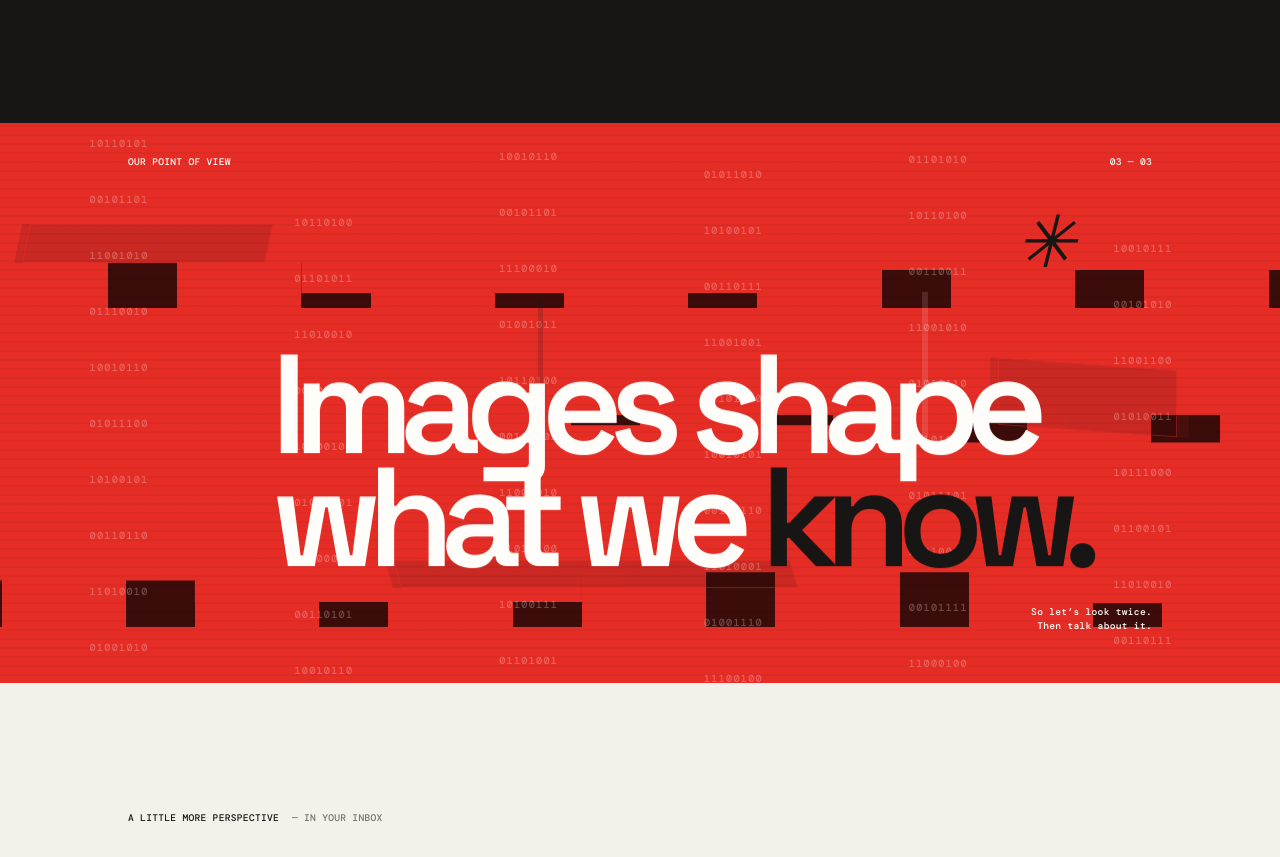
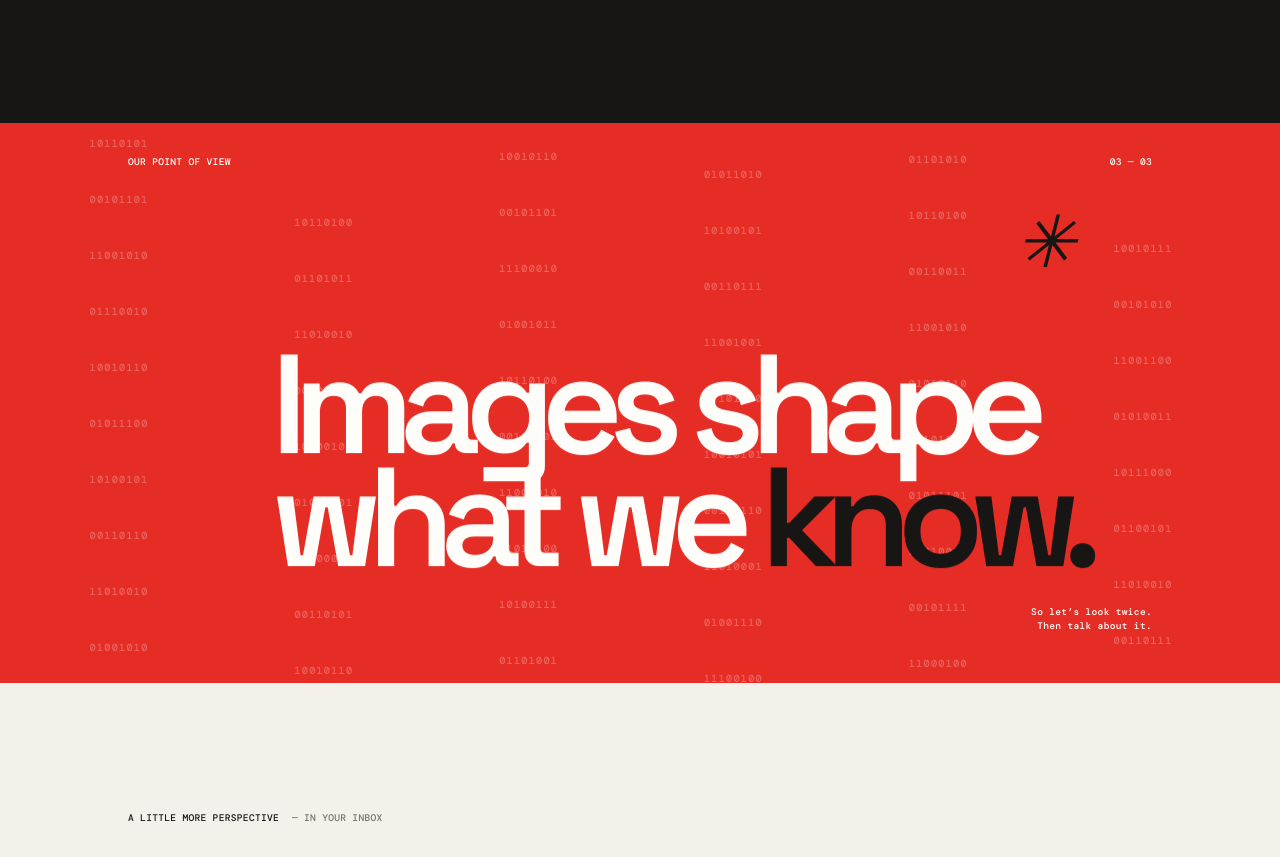
Before and after one commit to justrgreene/culturescreens, a plain HTML site: page index.html in a window 1280 px wide. Shown: the part 2240-3097 px from the top of the page. Drawn offline with nearby package versions, Linux system fonts and the light colour scheme.

Commit message:
Remove manifesto degradation effects
Co-authored-by: Copilot <223556219+Copilot@users.noreply.github.com>

```diff
--- a/index.html
+++ b/index.html
@@ -97,14 +97,6 @@
 
       <section class="manifesto">
         <div class="manifesto-top"><span>Our point of view</span><span>03 — 03</span></div>
-        <div class="manifesto-degradation" aria-hidden="true">
-          <span class="degradation-band band-one"></span>
-          <span class="degradation-band band-two"></span>
-          <span class="degradation-band band-three"></span>
-          <span class="degradation-block block-one"></span>
-          <span class="degradation-block block-two"></span>
-          <span class="degradation-block block-three"></span>
-        </div>
         <div class="binary-rain" aria-hidden="true">
           <span class="binary-column">
             <span class="binary-track"><span class="binary-sequence"><span>01001010</span><span>10110101</span><span>00101101</span><span>11001010</span><span>01110010</span><span>10010110</span><span>01011100</span><span>10100101</span><span>00110110</span><span>11010010</span></span><span class="binary-sequence"><span>01001010</span><span>10110101</span><span>00101101</span><span>11001010</span><span>01110010</span><span>10010110</span><span>01011100</span><span>10100101</span><span>00110110</span><span>11010010</span></span></span>
--- a/styles.css
+++ b/styles.css
@@ -97,58 +97,6 @@ button, input { font: inherit; }
 .story-card:hover .card-arrow { transform: translate(3px,-3px); }
 
 .manifesto { position: relative; min-height: 560px; overflow: hidden; padding: 2rem 10vw 3rem; background: var(--red); color: var(--white); isolation: isolate; }
-.manifesto::before,
-.manifesto::after {
-  position: absolute;
-  z-index: 0;
-  inset: 0;
-  pointer-events: none;
-  content: "";
-}
-.manifesto::before {
-  background:
-    repeating-linear-gradient(0deg, transparent 0 7px, rgba(23,22,21,.13) 8px, transparent 9px),
-    repeating-linear-gradient(90deg, rgba(255,253,249,.025) 0 1px, transparent 1px 5px);
-  mix-blend-mode: multiply;
-  opacity: .72;
-}
-.manifesto::after {
-  background:
-    linear-gradient(90deg, transparent 0 42%, rgba(23,22,21,.18) 42% 42.4%, transparent 42.4% 72%, rgba(255,253,249,.12) 72% 72.5%, transparent 72.5%);
-  clip-path: polygon(0 33%, 100% 29%, 100% 55%, 0 59%);
-}
-.manifesto-degradation {
-  position: absolute;
-  z-index: 0;
-  inset: 0;
-  overflow: hidden;
-  opacity: .85;
-  filter: contrast(1.15);
-  mix-blend-mode: multiply;
-}
-.degradation-band,
-.degradation-block {
-  position: absolute;
-  display: block;
-}
-.degradation-band {
-  right: -4%;
-  left: -4%;
-  height: 9%;
-  background: repeating-linear-gradient(90deg, rgba(23,22,21,.9) 0 5%, rgba(255,253,249,.18) 5% 8%, transparent 8% 14%);
-  transform-origin: center;
-}
-.band-one { top: 24%; clip-path: polygon(0 10%, 28% 10%, 28% 70%, 61% 70%, 61% 24%, 100% 24%, 100% 100%, 0 100%); transform: translateX(-2.5%); }
-.band-two { top: 52%; height: 5%; clip-path: polygon(0 0, 38% 0, 38% 38%, 66% 38%, 66% 100%, 100% 100%, 100% 0); transform: translateX(3%); }
-.band-three { bottom: 10%; height: 12%; clip-path: polygon(0 30%, 19% 30%, 19% 62%, 47% 62%, 47% 18%, 76% 18%, 76% 64%, 100% 64%, 100% 100%, 0 100%); transform: translateX(-1.2%); }
-.degradation-block {
-  border: 1px solid rgba(255,253,249,.38);
-  background: rgba(23,22,21,.14);
-  box-shadow: 12px 0 0 rgba(255,253,249,.08), -8px 0 0 rgba(23,22,21,.12);
-}
-.block-one { top: 18%; left: 2%; width: 19%; height: 7%; transform: skewX(-12deg); }
-.block-two { top: 43%; right: 8%; width: 14%; height: 12%; transform: skewY(4deg); }
-.block-three { bottom: 17%; left: 31%; width: 31%; height: 5%; transform: skewX(16deg); }
 .binary-rain { position: absolute; z-index: 0; inset: 0; overflow: hidden; color: rgba(255,253,249,.68); opacity: .38; mix-blend-mode: screen; pointer-events: none; }
 .binary-column { position: absolute; top: 0; bottom: 0; width: 8%; overflow: hidden; font: 500 clamp(.5rem, .8vw, .72rem)/1 var(--mono); letter-spacing: .12em; }
 .binary-column:nth-child(1) { left: 7%; }
```
